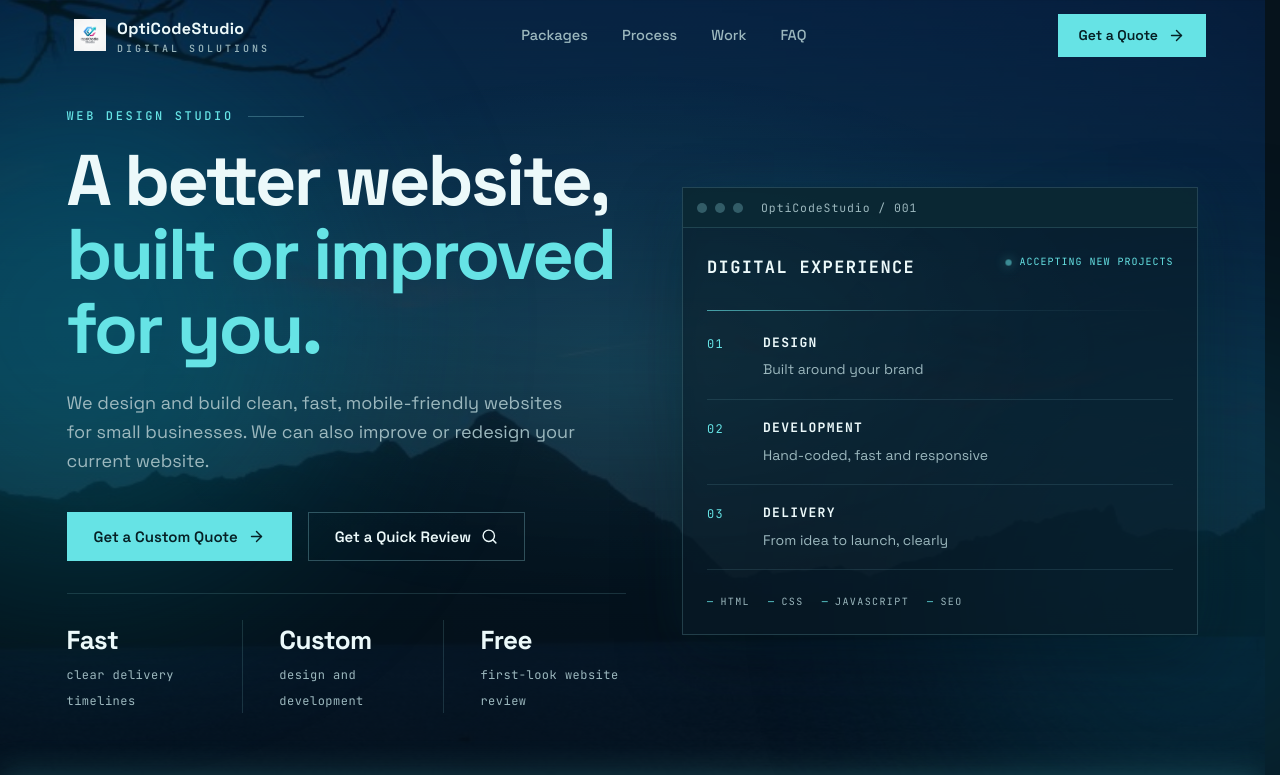
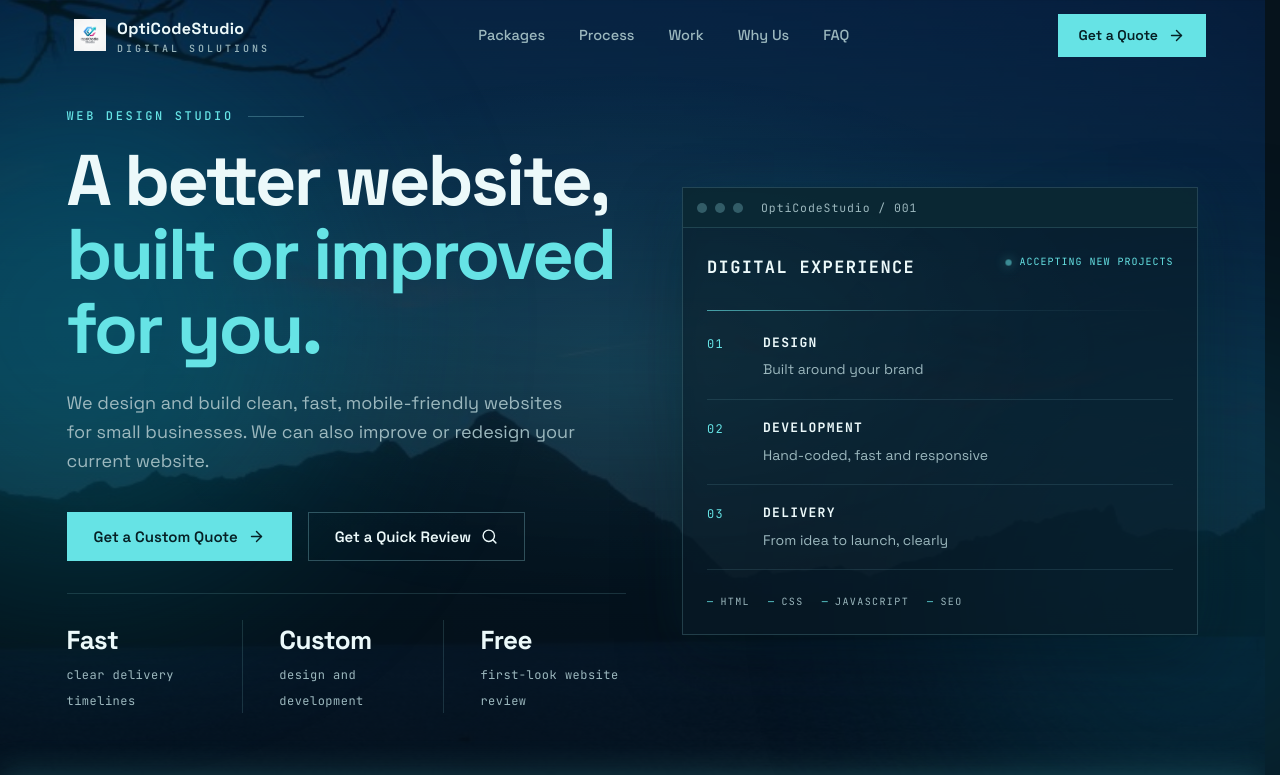
Before and after one commit to vega0207/opti, a plain HTML site: page index.html in a window 1280 px wide. Shown: the top 775 px of the page. Drawn offline with nearby package versions, Linux system fonts and the light colour scheme.

Commit message:
Update index.html

```diff
--- a/index.html
+++ b/index.html
@@ -1013,11 +1013,12 @@ body::after {
 </a>
 
     <ul class="nav-links">
-      <li><a href="#packages">Packages</a></li>
-      <li><a href="#process">Process</a></li>
-      <li><a href="#work">Work</a></li>
-      <li><a href="#faq">FAQ</a></li>
-    </ul>
+  <li><a href="#packages">Packages</a></li>
+  <li><a href="#process">Process</a></li>
+  <li><a href="#work">Work</a></li>
+  <li><a href="#why">Why Us</a></li>
+  <li><a href="#faq">FAQ</a></li>
+</ul>
     <div class="nav-cta">
       <a href="#contact" class="btn btn-primary btn-sm">Get a Quote <i data-lucide="arrow-right"></i></a>
       <button class="nav-burger" id="burger" aria-label="Menu"><i data-lucide="menu"></i></button>
@@ -1028,6 +1029,7 @@ body::after {
   <a href="#packages">Packages</a>
   <a href="#process">Process</a>
   <a href="#work">Work</a>
+  <a href="#why">Why Us</a>
   <a href="#faq">FAQ</a>
   <a href="#contact" class="btn btn-primary">Get a Quote</a>
 </div>
```
